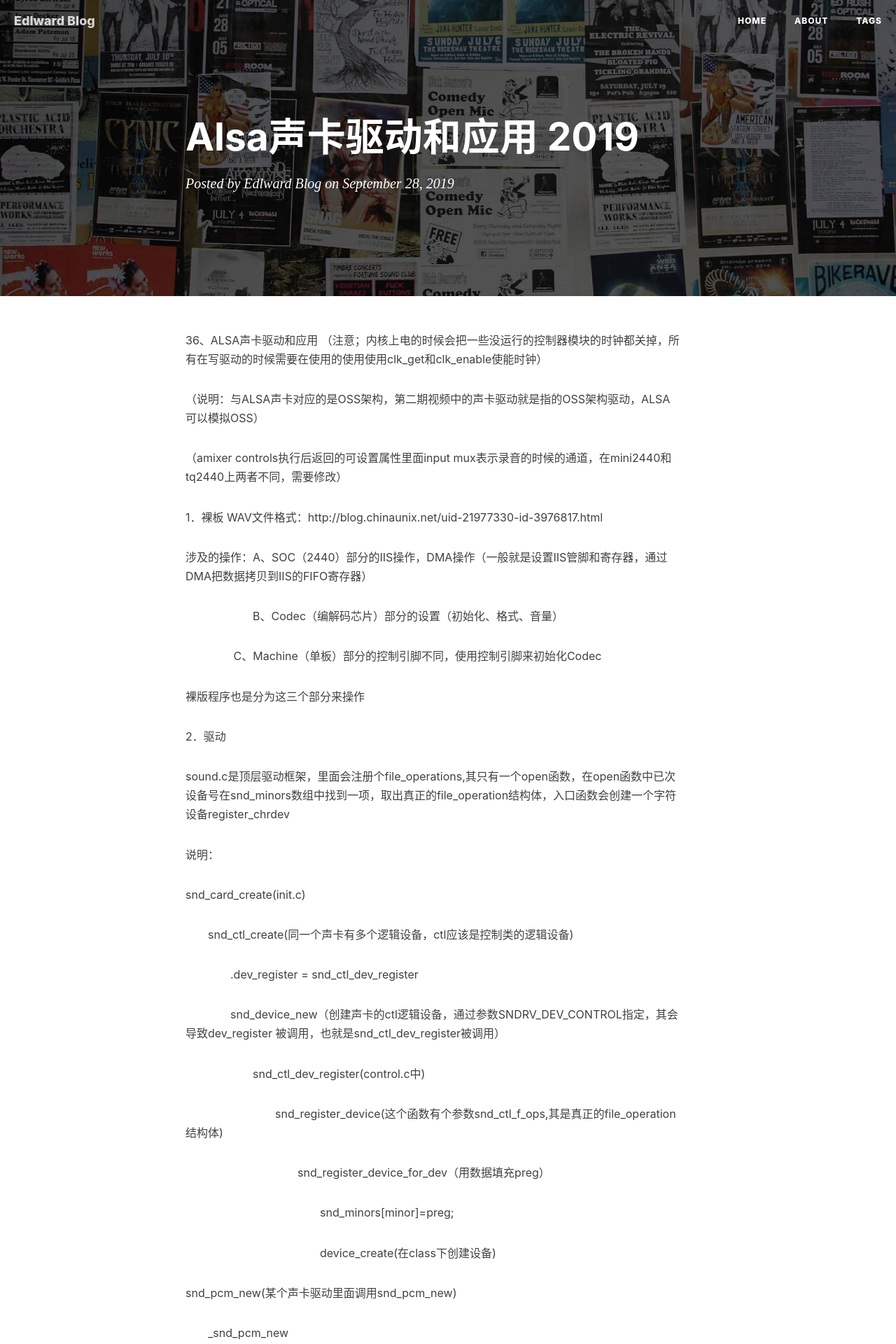
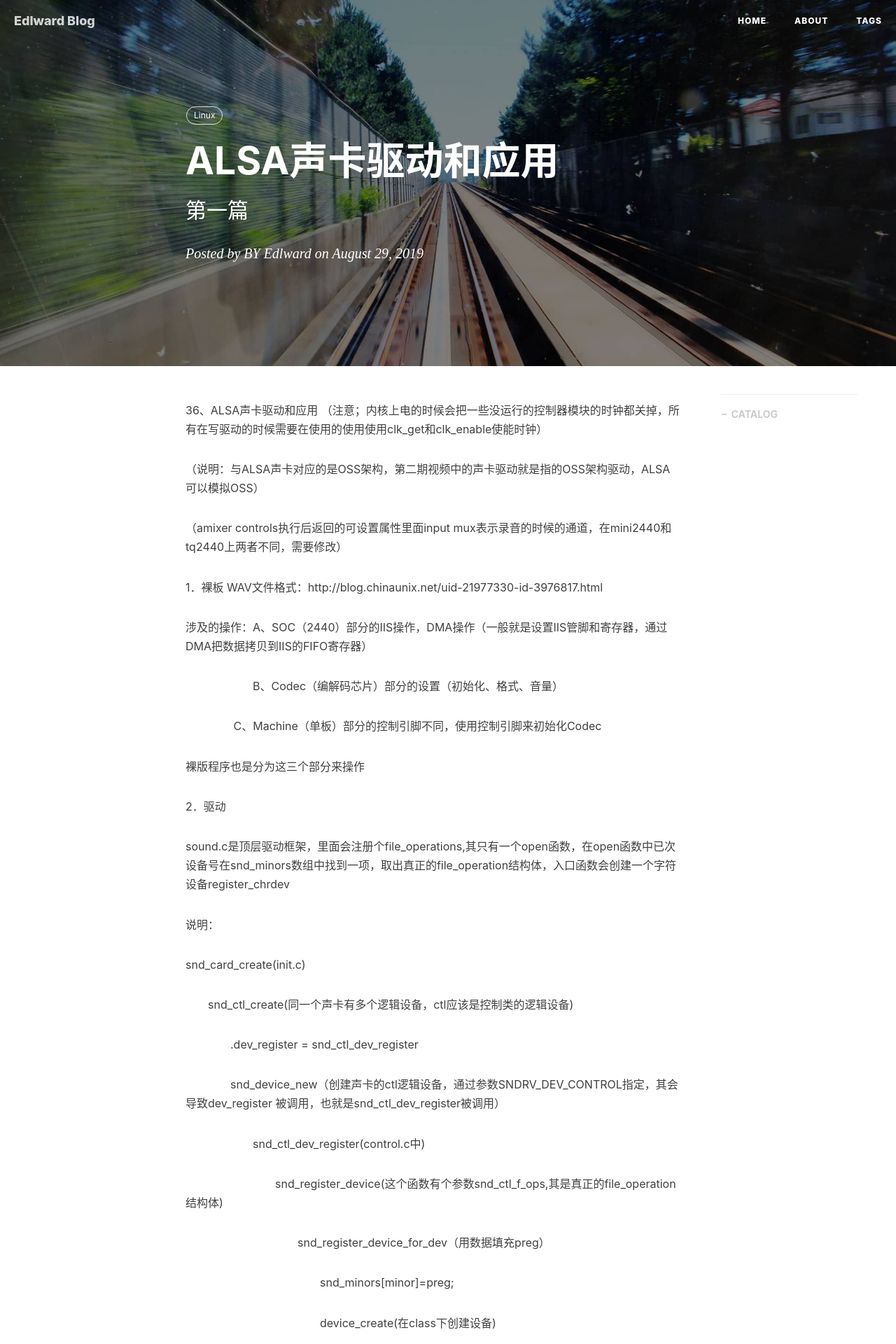
Before and after one commit to gary-robotics/dlward, a Jekyll site: the page built from _posts/2019-09-28-ALSA声卡驱动和应用-2019.markdown, in a window 1280 px wide. Shown: the top 1920 px of the page at 70% size. Built offline with Jekyll 4.4.1, drawn with Linux system fonts in a browser that asks for light colours; nearby versions of some CDN libraries; our own code applies the rules of GitHub Pages for plain Markdown files; comment, search, counter and statistics services are not loaded; some of the changed lines change nothing that is shown; some of the changed text lies outside the part shown.

Commit message:
Update 2019-09-28-ALSA声卡驱动和应用-2019.markdown

```diff
--- a/_posts/2019-09-28-ALSA声卡驱动和应用-2019.markdown
+++ b/_posts/2019-09-28-ALSA声卡驱动和应用-2019.markdown
@@ -1,3 +1,14 @@
+---
+layout:     post                    # 使用的布局（不需要改）
+title:      ALSA声卡驱动和应用                # 标题
+subtitle:    第一篇                  #副标题
+date:       2019-08-29              # 时间
+author:     BY Edlward              # 作者
+header-img: img/post-bg-2015.jpg    #这篇文章标题背景图片
+catalog: true                       # 是否归档
+tags:                               #标签
+    - Linux
+---
 36、ALSA声卡驱动和应用
 （注意；内核上电的时候会把一些没运行的控制器模块的时钟都关掉，所有在写驱动的时候需要在使用的使用使用clk_get和clk_enable使能时钟）
 
```
